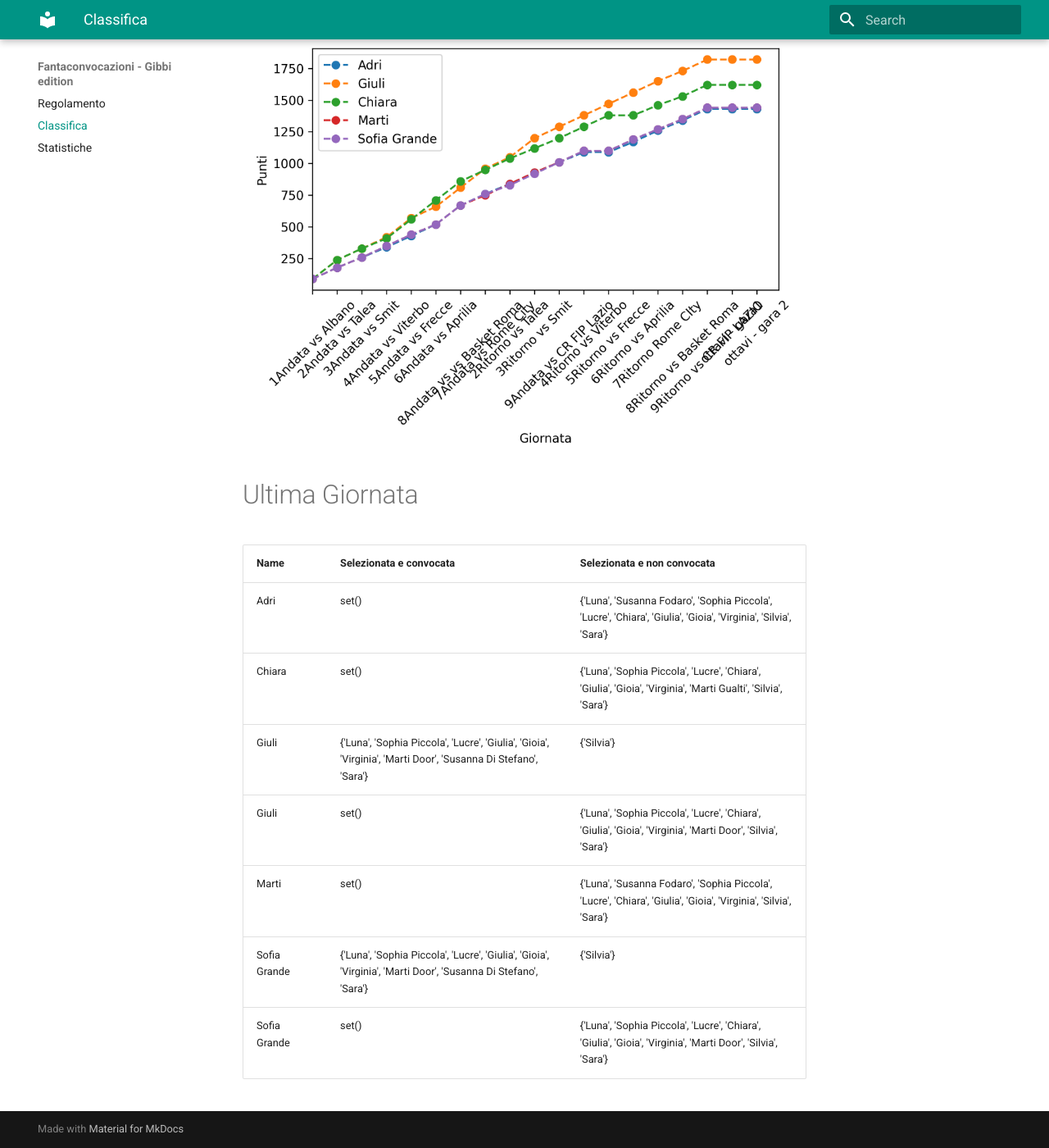
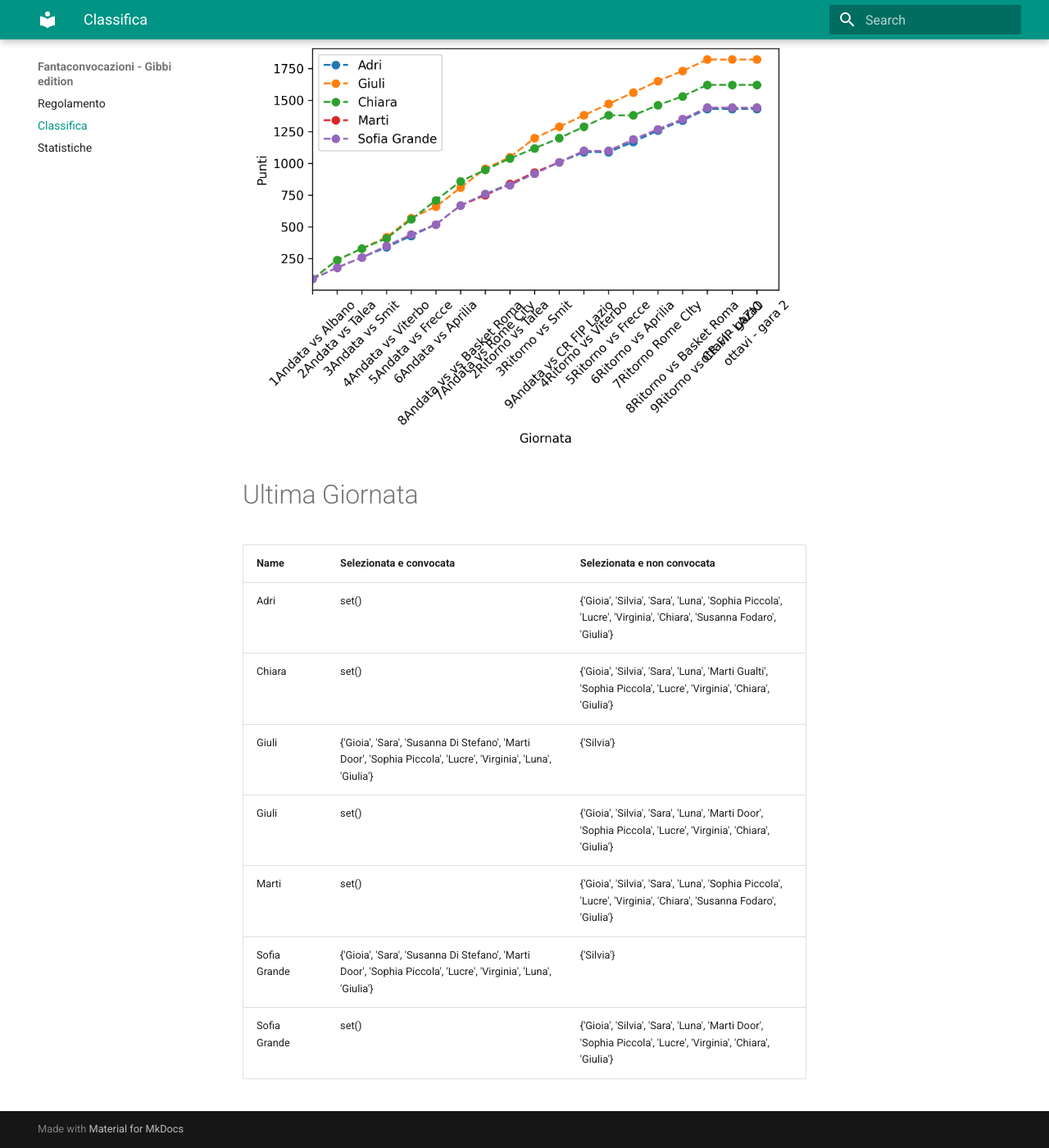
Before and after one commit to martinig94/fantagibbi, an MkDocs documentation site: the page built from docs/Classifica.md, in a window 1280 px wide and 1400 px high, scrolled down 565 px. Shown: the whole window at 82% size. Built offline with MkDocs 1.6.1 and Material for MkDocs 9.7.7, drawn with Linux system fonts in a browser that asks for light colours.

Commit message:
Auto-update from main.py

```diff
--- a/docs/Classifica.md
+++ b/docs/Classifica.md
@@ -18,11 +18,11 @@
 <!-- START_TABLE CORRECT -->
 | Name         | Selezionata e convocata                                                                                        | Selezionata e non convocata                                                                                      |
 |:-------------|:---------------------------------------------------------------------------------------------------------------|:-----------------------------------------------------------------------------------------------------------------|
-| Adri         | set()                                                                                                          | {'Luna', 'Susanna Fodaro', 'Sophia Piccola', 'Lucre', 'Chiara', 'Giulia', 'Gioia', 'Virginia', 'Silvia', 'Sara'} |
-| Chiara       | set()                                                                                                          | {'Luna', 'Sophia Piccola', 'Lucre', 'Chiara', 'Giulia', 'Gioia', 'Virginia', 'Marti Gualti', 'Silvia', 'Sara'}   |
-| Giuli        | {'Luna', 'Sophia Piccola', 'Lucre', 'Giulia', 'Gioia', 'Virginia', 'Marti Door', 'Susanna Di Stefano', 'Sara'} | {'Silvia'}                                                                                                       |
-| Giuli        | set()                                                                                                          | {'Luna', 'Sophia Piccola', 'Lucre', 'Chiara', 'Giulia', 'Gioia', 'Virginia', 'Marti Door', 'Silvia', 'Sara'}     |
-| Marti        | set()                                                                                                          | {'Luna', 'Susanna Fodaro', 'Sophia Piccola', 'Lucre', 'Chiara', 'Giulia', 'Gioia', 'Virginia', 'Silvia', 'Sara'} |
-| Sofia Grande | {'Luna', 'Sophia Piccola', 'Lucre', 'Giulia', 'Gioia', 'Virginia', 'Marti Door', 'Susanna Di Stefano', 'Sara'} | {'Silvia'}                                                                                                       |
-| Sofia Grande | set()                                                                                                          | {'Luna', 'Sophia Piccola', 'Lucre', 'Chiara', 'Giulia', 'Gioia', 'Virginia', 'Marti Door', 'Silvia', 'Sara'}     |
+| Adri         | set()                                                                                                          | {'Gioia', 'Silvia', 'Sara', 'Luna', 'Sophia Piccola', 'Lucre', 'Virginia', 'Chiara', 'Susanna Fodaro', 'Giulia'} |
+| Chiara       | set()                                                                                                          | {'Gioia', 'Silvia', 'Sara', 'Luna', 'Marti Gualti', 'Sophia Piccola', 'Lucre', 'Virginia', 'Chiara', 'Giulia'}   |
+| Giuli        | {'Gioia', 'Sara', 'Susanna Di Stefano', 'Marti Door', 'Sophia Piccola', 'Lucre', 'Virginia', 'Luna', 'Giulia'} | {'Silvia'}                                                                                                       |
+| Giuli        | set()                                                                                                          | {'Gioia', 'Silvia', 'Sara', 'Luna', 'Marti Door', 'Sophia Piccola', 'Lucre', 'Virginia', 'Chiara', 'Giulia'}     |
+| Marti        | set()                                                                                                          | {'Gioia', 'Silvia', 'Sara', 'Luna', 'Sophia Piccola', 'Lucre', 'Virginia', 'Chiara', 'Susanna Fodaro', 'Giulia'} |
+| Sofia Grande | {'Gioia', 'Sara', 'Susanna Di Stefano', 'Marti Door', 'Sophia Piccola', 'Lucre', 'Virginia', 'Luna', 'Giulia'} | {'Silvia'}                                                                                                       |
+| Sofia Grande | set()                                                                                                          | {'Gioia', 'Silvia', 'Sara', 'Luna', 'Marti Door', 'Sophia Piccola', 'Lucre', 'Virginia', 'Chiara', 'Giulia'}     |
 <!-- END_TABLE CORRECT -->
```
